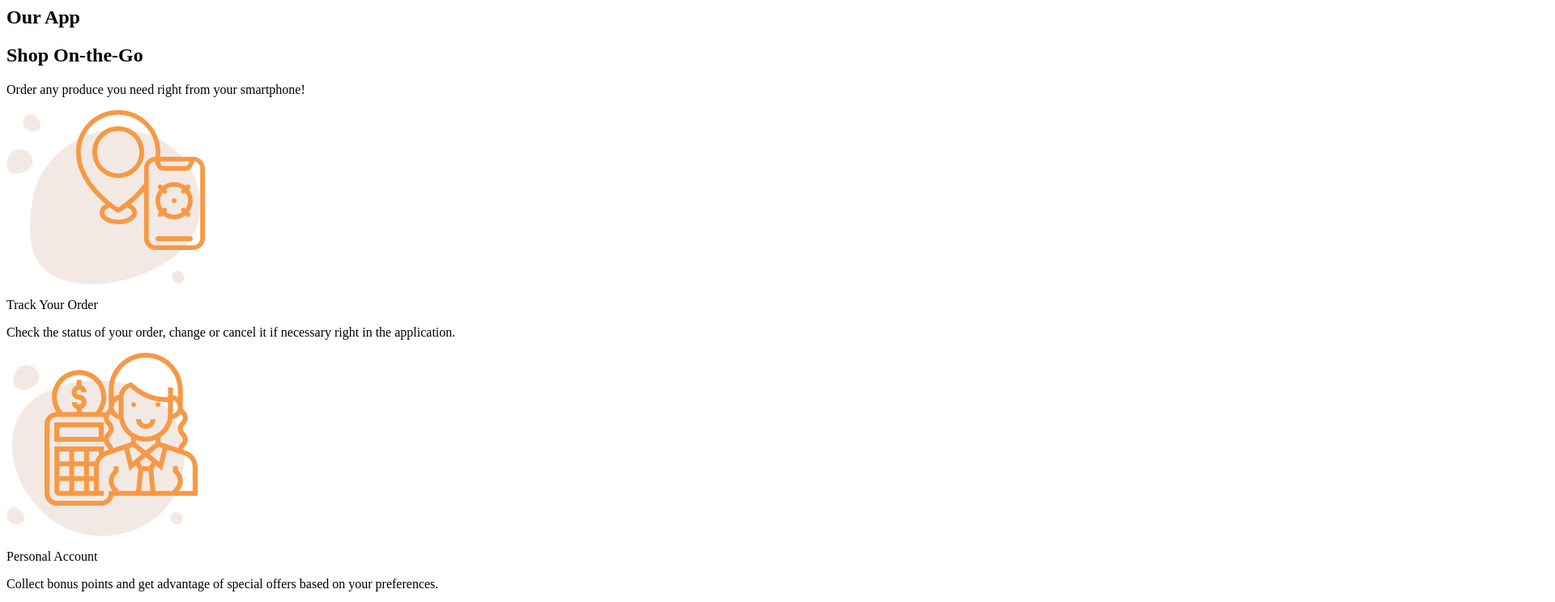
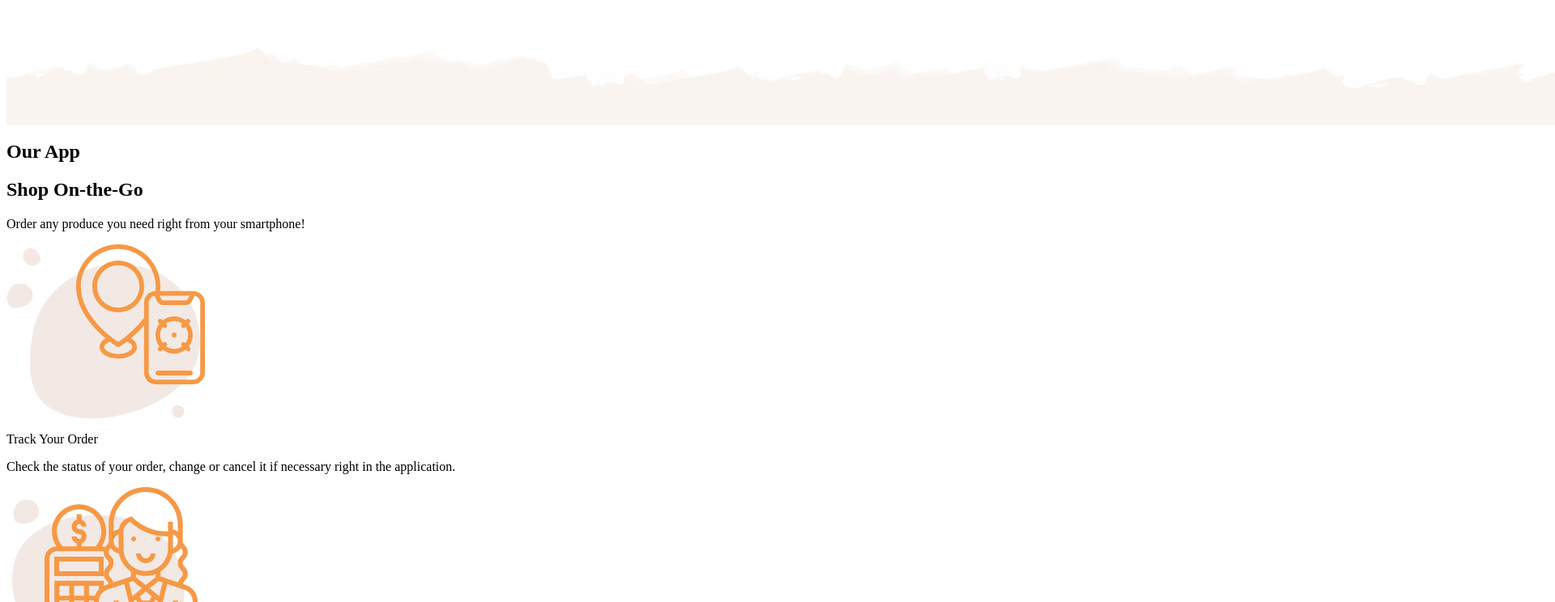
Before and after one commit to op1vm/proj_fresh_deals, a plain HTML site: page index.our-app.partial.html in a window 1280 px wide. Shown: the top 744 px of the page at 81% size, 1920 px wide, since content can reach past the window. Drawn offline with Linux system fonts and the light colour scheme.

Commit message:
started preparing for css part of Our App

```diff
--- a/index.our-app.partial.html
+++ b/index.our-app.partial.html
@@ -1,6 +1,9 @@
 <!-- Savchuk Maksym -->
 <section class="our-app">
 
+  <div class="our-app__inner">
+  <img src="img/our-app/inner.jpeg" alt="our-app-inner"">
+ </div>
 
   <div class="our-app__text-content">
       <h2>Our App</h2>
```
